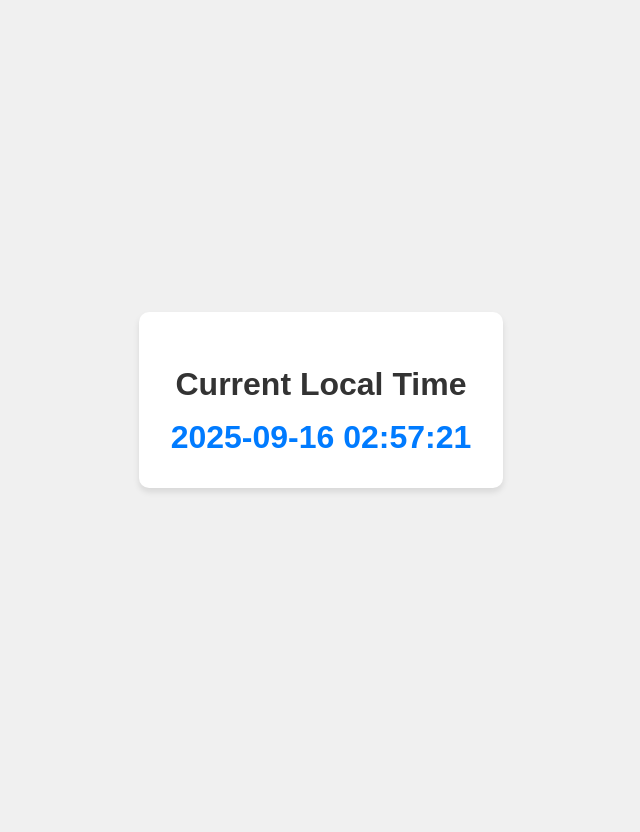
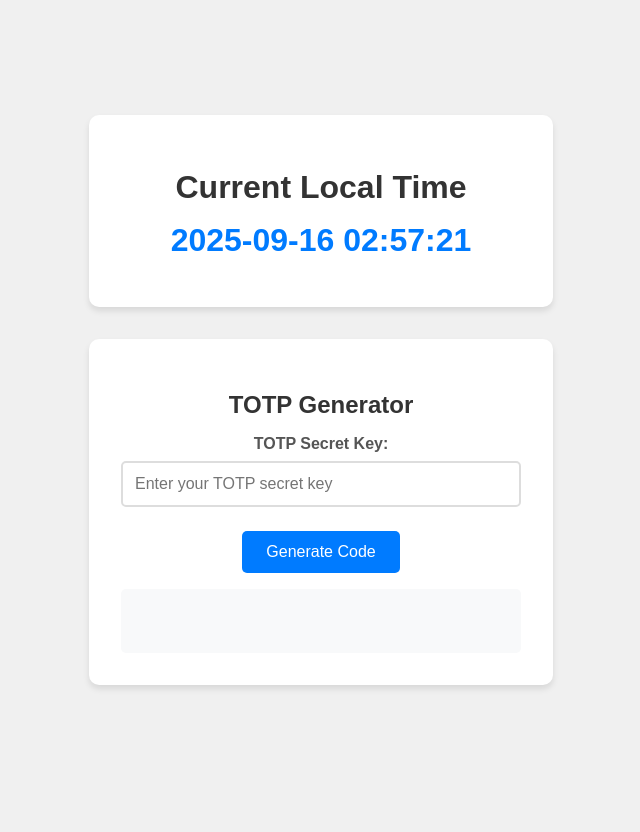
Before and after one commit to benlen10/oath2-playground, a Flask app: page / in a window 1280 px wide. Shown: the whole page, without its empty margins (319-959 px from the left). Before the commit the page ends 492 px from the top, so only its background shows below. Run offline with Flask 3, Linux system fonts and the light colour scheme.

Commit message:
Implement basic functionality for generating TOTP codes via manual entry

```diff
--- a/app.py
+++ b/app.py
@@ -1,5 +1,6 @@
-from flask import Flask, render_template
+from flask import Flask, render_template, request, jsonify
 from datetime import datetime
+import pyotp
 
 app = Flask(__name__)
 
@@ -8,5 +9,19 @@ def home():
     current_time = datetime.now().strftime('%Y-%m-%d %H:%M:%S')
     return render_template('index.html', time=current_time)
 
+@app.route('/generate_totp', methods=['POST'])
+def generate_totp():
+    try:
+        secret_key = request.json.get('secret_key', '').strip()
+        if not secret_key:
+            return jsonify({'error': 'Secret key is required'}), 400
+
+        totp = pyotp.TOTP(secret_key)
+        code = totp.now()
+
+        return jsonify({'code': code})
+    except Exception as e:
+        return jsonify({'error': f'Invalid secret key: {str(e)}'}), 400
+
 if __name__ == '__main__':
     app.run(debug=True)
--- a/templates/index.html
+++ b/templates/index.html
@@ -3,25 +3,30 @@
 <head>
     <meta charset="UTF-8">
     <meta name="viewport" content="width=device-width, initial-scale=1.0">
-    <title>Current Time</title>
+    <title>Time & TOTP Generator</title>
     <style>
         body {
             font-family: Arial, sans-serif;
             display: flex;
+            flex-direction: column;
             justify-content: center;
             align-items: center;
-            height: 100vh;
+            min-height: 100vh;
             margin: 0;
             background-color: #f0f0f0;
+            padding: 1rem;
         }
-        .time-container {
+        .container {
             text-align: center;
             background: white;
             padding: 2rem;
             border-radius: 10px;
             box-shadow: 0 4px 6px rgba(0, 0, 0, 0.1);
+            margin-bottom: 2rem;
+            width: 100%;
+            max-width: 400px;
         }
-        h1 {
+        h1, h2 {
             color: #333;
             margin-bottom: 1rem;
         }
@@ -29,13 +34,123 @@
             font-size: 2rem;
             color: #007bff;
             font-weight: bold;
+            margin-bottom: 1rem;
+        }
+        .input-group {
+            margin-bottom: 1rem;
+        }
+        label {
+            display: block;
+            margin-bottom: 0.5rem;
+            color: #555;
+            font-weight: bold;
+        }
+        input[type="text"] {
+            width: 100%;
+            padding: 0.75rem;
+            border: 2px solid #ddd;
+            border-radius: 5px;
+            font-size: 1rem;
+            box-sizing: border-box;
+        }
+        input[type="text"]:focus {
+            outline: none;
+            border-color: #007bff;
+        }
+        button {
+            background-color: #007bff;
+            color: white;
+            border: none;
+            padding: 0.75rem 1.5rem;
+            border-radius: 5px;
+            font-size: 1rem;
+            cursor: pointer;
+            margin-top: 0.5rem;
+        }
+        button:hover {
+            background-color: #0056b3;
+        }
+        button:disabled {
+            background-color: #ccc;
+            cursor: not-allowed;
+        }
+        .totp-result {
+            margin-top: 1rem;
+            padding: 1rem;
+            background-color: #f8f9fa;
+            border-radius: 5px;
+            min-height: 2rem;
+        }
+        .totp-code {
+            font-size: 2rem;
+            font-weight: bold;
+            color: #28a745;
+            font-family: 'Courier New', monospace;
+        }
+        .error {
+            color: #dc3545;
+            font-weight: bold;
         }
     </style>
 </head>
 <body>
-    <div class="time-container">
+    <div class="container">
         <h1>Current Local Time</h1>
         <div class="time">{{ time }}</div>
     </div>
+
+    <div class="container">
+        <h2>TOTP Generator</h2>
+        <div class="input-group">
+            <label for="secretKey">TOTP Secret Key:</label>
+            <input type="text" id="secretKey" placeholder="Enter your TOTP secret key">
+        </div>
+        <button onclick="generateTOTP()">Generate Code</button>
+        <div id="totpResult" class="totp-result"></div>
+    </div>
+
+    <script>
+        async function generateTOTP() {
+            const secretKey = document.getElementById('secretKey').value.trim();
+            const resultDiv = document.getElementById('totpResult');
+            const button = document.querySelector('button');
+
+            if (!secretKey) {
+                resultDiv.innerHTML = '<div class="error">Please enter a secret key</div>';
+                return;
+            }
+
+            button.disabled = true;
+            resultDiv.innerHTML = 'Generating...';
+
+            try {
+                const response = await fetch('/generate_totp', {
+                    method: 'POST',
+                    headers: {
+                        'Content-Type': 'application/json'
+                    },
+                    body: JSON.stringify({ secret_key: secretKey })
+                });
+
+                const data = await response.json();
+
+                if (response.ok) {
+                    resultDiv.innerHTML = `<div class="totp-code">${data.code}</div>`;
+                } else {
+                    resultDiv.innerHTML = `<div class="error">${data.error}</div>`;
+                }
+            } catch (error) {
+                resultDiv.innerHTML = `<div class="error">Error: ${error.message}</div>`;
+            } finally {
+                button.disabled = false;
+            }
+        }
+
+        document.getElementById('secretKey').addEventListener('keypress', function(e) {
+            if (e.key === 'Enter') {
+                generateTOTP();
+            }
+        });
+    </script>
 </body>
 </html>
```
